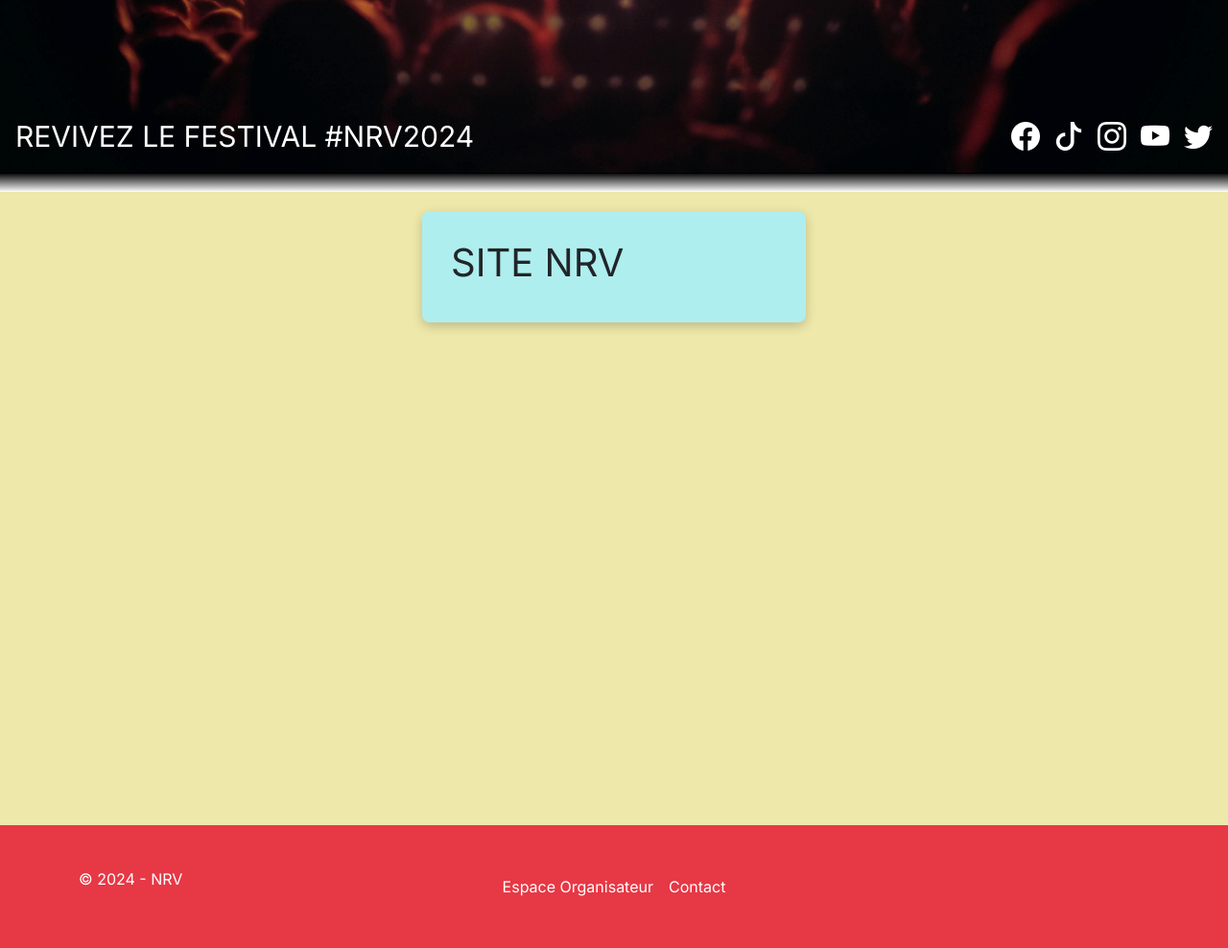
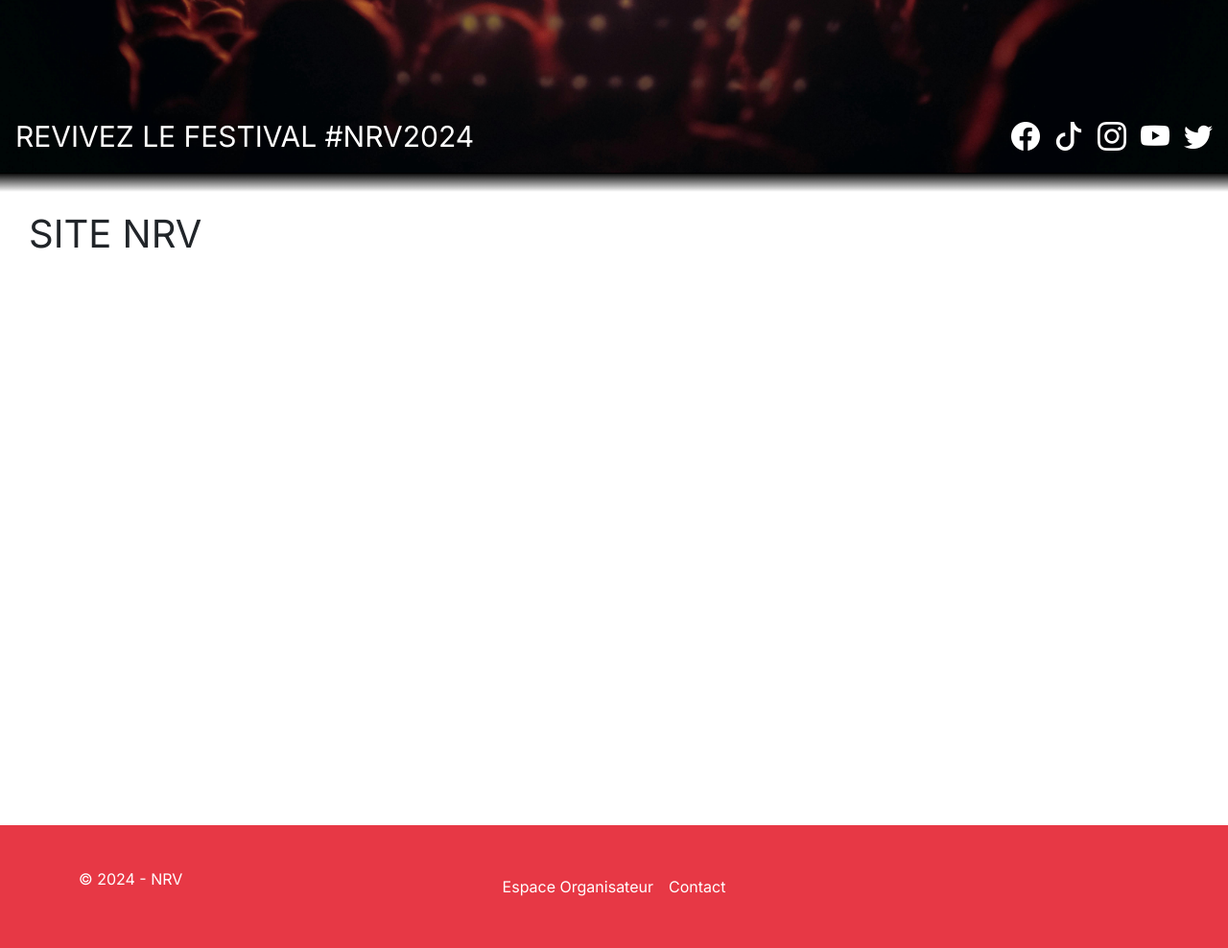
Before and after one commit to SolareFlame/nrv, a PHP site: page / in a window 1280 px wide. Shown: the part 459-1447 px from the top of the page at 96% size. Run offline with PHP 8.4, Linux system fonts and the light colour scheme.

Commit message:
ajusteemnt css

```diff
--- a/res/css/style.css
+++ b/res/css/style.css
@@ -79,14 +79,5 @@
 main {
 	padding: 20px 30px;
 	min-height: calc(100vh - 140px); /* ajuste la hauteur pour que le footer soit toujours en bas */
-	background-color: palegoldenrod;
+	background-color: #fff;
 }
-
-.content {
-	max-width: 400px; /* a voir pour mettre une val fixe */
-	margin: 0 auto;
-	background-color: paleturquoise;
-	padding: 30px;
-	border-radius: 8px;
-	box-shadow: 0px 4px 12px rgba(0, 0, 0, 0.2);
-}
```
